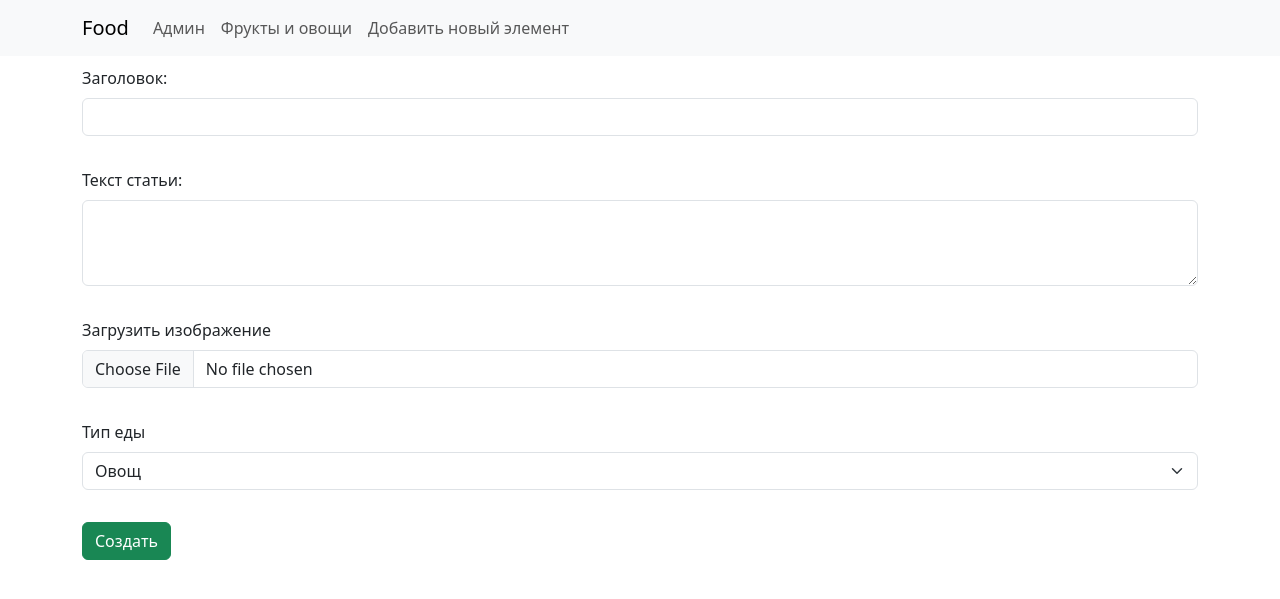
After one commit to IvanPorozov/Django-ORM-API, a Django app: page /add_new_element/ in a window 1280 px wide. The commit adds this page. Shown: the top 599 px of the page. Run offline with Django 4.2, Linux system fonts and the light colour scheme; data comes from the database, SQL or seed files in the repository; both versions use the stored data as it was after the commit.

Commit message:
05 Update.

```diff
--- /dev/null
+++ b/orm_api/table/forms.py
@@ -0,0 +1,12 @@
+from django import forms
+
+from .models import Food
+
+
+class AddNewElementForm(forms.ModelForm):
+    class Meta:
+        model = Food
+        fields = '__all__'
+        widgets = {
+            # 'type': forms.Textarea(attrs={'class': "form-select", "size": "3", 'aria-label': "Size 3 select example"}),
+        }
--- a/orm_api/table/models.py
+++ b/orm_api/table/models.py
@@ -10,9 +10,9 @@ class FoodType(models.Model):
 
 class Food(models.Model):
     name = models.CharField(max_length=100, verbose_name="Заголовок")
-    description = models.TextField(max_length=500, verbose_name="Текст статьи")
+    description = models.TextField(verbose_name="Текст статьи")
     img = models.ImageField(upload_to='photos/%Y/%m/%d', blank=True, verbose_name='Фото')
-    type = models.ForeignKey(FoodType, on_delete=models.PROTECT, null=True)
+    type = models.ForeignKey(FoodType, on_delete=models.PROTECT, null=True, default=1, verbose_name='Тип еды')
 
     def __str__(self):
         return self.name
--- /dev/null
+++ b/orm_api/table/templates/add_new_element.html
@@ -0,0 +1,38 @@
+{% extends 'base.html' %}
+
+{% block title %}Food{% endblock %}
+
+{% block content %}
+<section>
+    <div class="container">
+        <form method="post" action="{% url 'add_new_element' %}" class="row g-3">
+            {% csrf_token %}
+            <div class="mb-3">
+                <label for="exampleInputEmail1" class="form-label">{{ form.name.label_tag }}</label>
+                <input type="text" class="form-control" id="exampleInputEmail1" aria-describedby="emailHelp" name="{{ form.name.name }}">
+            </div>
+            <div class="mb-3">
+                <label for="exampleFormControlTextarea1" class="form-label">{{ form.description.label_tag }}</label>
+                <textarea class="form-control" id="exampleFormControlTextarea1" rows="3" name="{{ form.description.name }}">{{ form.description.value|default_if_none:'' }}</textarea>
+            </div>
+
+            <div class="mb-3">
+                <label for="formFile" class="form-label">Загрузить изображение</label>
+                <input class="form-control" type="file" id="formFile" name="{{ form.img.name }}">
+            </div>
+            <div class="mb-3">
+                <label for="typeSelect" class="form-label">{{ form.type.label }}</label>
+                <select class="form-select" id="typeSelect" name="{{ form.type.name }}">
+                    {% for choice in form.type.field.choices %}
+                    <option value="{{ choice.0 }}" {% if form.type.value == choice.0 %}selected{% endif %}>{{ choice.1 }}</option>
+                    {% endfor %}
+                </select>
+            </div>
+            <div class="col-12">
+                <button type="submit" class="btn btn-primary btn-success" name="action" value="create">Создать</button>
+            </div>
+        </form>
+    </div>
+</section>
+
+{% endblock content %}
--- a/orm_api/table/templates/base.html
+++ b/orm_api/table/templates/base.html
@@ -23,6 +23,7 @@
               <div class="navbar-nav">
                 <a class="nav-link" href="/admin/">Админ</a>
                 <a class="nav-link" href="/vegetables_fruits/">Фрукты и овощи</a>
+                <a class="nav-link" href="/add_new_element/">Добавить новый элемент</a>
               </div>
             </div>
           </div>
--- a/orm_api/table/urls.py
+++ b/orm_api/table/urls.py
@@ -14,6 +14,8 @@ urlpatterns = [
     path('', views.food, name='food'),
     path('vegetables_fruits/', views.vegetables_fruits, name='vegetables_fruits'),
     path('api/food_list/', include(router.urls)),
+    path('add_new_element/', views.add_new_element, name='add_new_element'),
+    path('food/<int:pk>/', views.food_detail, name='food_detail'),
 ]
 
 urlpatterns += static(settings.MEDIA_URL, document_root=settings.MEDIA_ROOT)
--- a/orm_api/table/views.py
+++ b/orm_api/table/views.py
@@ -1,6 +1,7 @@
-from django.shortcuts import render
+from django.shortcuts import render, get_object_or_404
 from rest_framework import viewsets
 
+from .forms import AddNewElementForm
 from .models import Food
 from .models import FoodType
 from .serializers import FoodSerializer, FoodTypeSerializer
@@ -17,36 +18,44 @@ class FoodViewSet(viewsets.ModelViewSet):
 
 
 def food(request):
-    vegetables_type = FoodType.objects.get(name='Vegetables')
+    vegetables_type = FoodType.objects.get(name='Овощ')
     vegetables = Food.objects.filter(type=vegetables_type)
-    fruits_type = FoodType.objects.get(name='Fruits')
+    fruits_type = FoodType.objects.get(name='Фрукт')
     fruits = Food.objects.filter(type=fruits_type)
     return render(request, 'main.html', {'vegetables': vegetables, 'fruits': fruits})
 
 
 def vegetables_fruits(request):
     sort_by = request.GET.get('sort_by', 'name')
-    fruit_checked = request.GET.get('fruit') == 'on'
-    vegetable_checked = request.GET.get('vegetable') == 'on'
+    vegetables_type = FoodType.objects.get(name='Овощ')
+    fruits_type = FoodType.objects.get(name='Фрукт')
+    foods = Food.objects.all()
 
-    foods = Food.objects.all()
-    if fruit_checked and vegetable_checked:
-        foods = foods.filter(type__name__in=['Фрукты', 'Овощи'])
-    elif fruit_checked:
-        foods = foods.filter(type__name='Фрукты')
-    elif vegetable_checked:
-        foods = foods.filter(type__name='Овощи')
-
-    if sort_by == 'useful_elements_asc':
-        foods = foods.order_by('useful_elements')
-    elif sort_by == 'useful_elements_desc':
-        foods = foods.order_by('-useful_elements')
-    else:
+    if sort_by is None:
+        return
+    elif sort_by == 'vegetables':
+        foods = foods.filter(type=vegetables_type)
+    elif sort_by == 'fruits':
+        foods = foods.filter(type=fruits_type)
+    elif sort_by == 'alpha':
         foods = foods.order_by('name')
 
     context = {
         'foods': foods,
-        'fruit_checked': fruit_checked,
-        'vegetable_checked': vegetable_checked,
     }
     return render(request, 'vegetables_fruits.html', context)
+
+
+def add_new_element(request):
+    if request.method == 'POST':
+        form = AddNewElementForm(request.POST, request.FILES)
+        if form.is_valid():
+            form.save()
+    else:
+        form = AddNewElementForm()
+    return render(request, 'add_new_element.html', {'form': form})
+
+
+def food_detail(request, pk):
+    food = get_object_or_404(Food, pk=pk)
+    return render(request, 'food_detail.html', {'food': food})
```
Also changed, not shown: orm_api/table/templates/food_detail.html (added, +12 -0 lines), orm_api/table/templates/main.html (+6 -2 lines), orm_api/table/templates/vegetables_fruits.html (+8 -20 lines), orm_api/db.sqlite3, orm_api/media/photos/2024/03/22/avokado_CupS2ot.jpg (added), orm_api/media/photos/2024/03/22/bag8vulzfeuxvt0y3nloh9ide2x8kdyn.jpg (added), orm_api/media/photos/2024/03/22/kapusta-kolrabi.jpg (added), orm_api/media/photos/2024/03/22/kapusta_brokkoli_400_600g_1702.jpg (added), orm_api/media/photos/2024/03/22/pitahaya.jpg (added), orm_api/media/photos/2024/03/22/volga.jpg (added).
